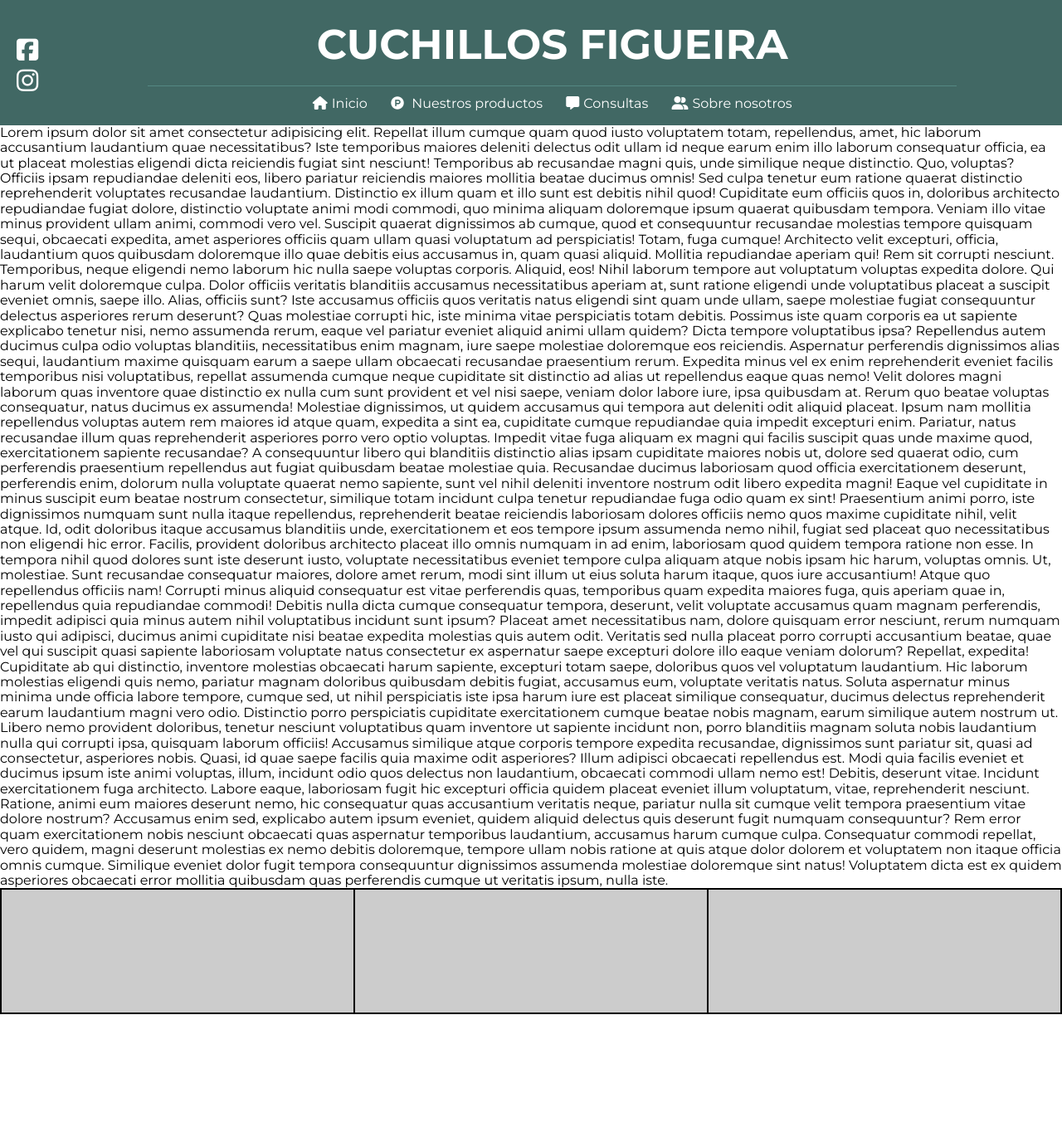
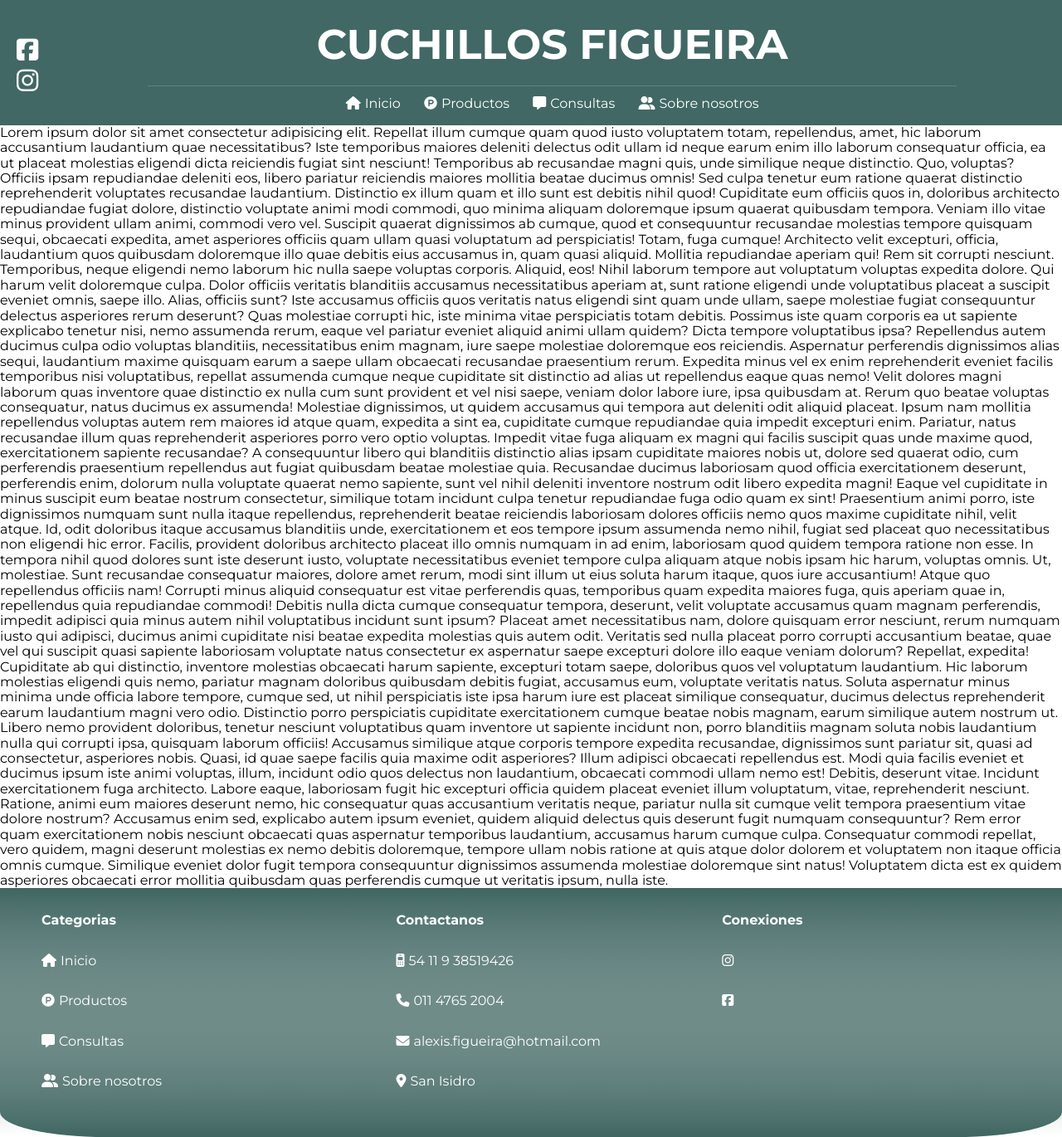
Before and after one commit to alexis-figueira/cuchillosJF, a PHP site: page / in a window 1280 px wide. Shown: the whole page at 83% size. Before the commit the page ends 1222 px from the top, so only its background shows below. Run offline with PHP 8.4, Linux system fonts and the light colour scheme; some libraries are stand-ins or nearby versions.

Commit message:
Footer escritorio

```diff
--- a/index.html
+++ b/index.html
@@ -18,14 +18,14 @@
         <nav class="menu">
             <div class="menu__container">
                 <div class="redes">
-                    <a href=""><i class="fa-brands fa-square-facebook"></i></i></i></a>
+                    <a href=""><i class="fa-brands fa-square-facebook"></i></a>
                     <a href=""><i class="fa-brands fa-instagram"></i></a>
                 </div>
                 <div class="header">
                     <h1>CUCHILLOS FIGUEIRA</h1>
                     <ul class="menu__ul">
                         <li class="menu__li"><i class="fa-solid fa-house"></i><a href="">Inicio</a></li>
-                        <li class="menu__li"><i class="fa-brands fa-product-hunt"></i> <a href="">Nuestros productos</a></li>
+                        <li class="menu__li"><i class="fa-brands fa-product-hunt"></i><a href="">Productos</a></li>
                         <li class="menu__li"><i class="fa-solid fa-message"></i><a href="./consultas.html">Consultas</a></li>
                         <li class="menu__li"><i class="fa-solid fa-user-group"></i><a href="">Sobre nosotros</a></li>
                     </ul>
@@ -52,9 +52,31 @@
     </aside>
     <footer>
         <div class="footer-container">
-            <div class="footer__item"></div>
-            <div class="footer__item"></div>
-            <div class="footer__item"></div>
+            <div class="footer__item categorias">
+                <ul class="footer__ul">
+                    <li class="footer__li"><b>Categorias</b></li>
+                    <li class="footer__li"><i class="fa-solid fa-house"></i><a href="">Inicio</a></li>
+                    <li class="footer__li"><i class="fa-brands fa-product-hunt"></i><a href="">Productos</a></li>
+                    <li class="footer__li"><i class="fa-solid fa-message"></i><a href="./consultas.html">Consultas</a></li>
+                    <li class="footer__li"><i class="fa-solid fa-user-group"></i><a href="">Sobre nosotros</a></li>
+                </ul>
+            </div>
+            <div class="footer__item contacto">
+                <ul class="footer__ul">
+                    <li class="footer__li"><b>Contactanos</b></li>
+                    <li class="footer__li"><i class="fa-solid fa-mobile-retro"></i>54 11 9 38519426</a></i></li>
+                    <li class="footer__li"><i class="fa-solid fa-phone"></i>011 4765 2004</li>
+                    <li class="footer__li"><i class="fa-solid fa-envelope"></i>alexis.figueira@hotmail.com</li>
+                    <li class="footer__li"><i class="fa-solid fa-location-dot"></i>San Isidro</li>
+                </ul>
+            </div>
+            <div class="footer__item conectados">
+                <ul class="footer__ul">
+                    <li class="footer__li"><b>Conexiones</b></li>
+                    <li class="footer__li"><a href=""><i class="fa-brands fa-instagram"></i></a> </li>
+                    <li class="footer__li"><a href=""><i class="fa-brands fa-square-facebook"></i></a></li>
+                </ul>
+            </div>
         </div>
     </footer>
 </body>
--- a/style.css
+++ b/style.css
@@ -55,26 +55,26 @@
 .menu__li {
     display: inline-block;
     padding: 12px;
-    color: #fff;
 }
 
-.menu__li a{
+.menu__li a, .footer__li a{
     color: #fff;
     text-decoration: none;
 }
 
-.menu__li:hover{
+.menu__li:hover, .footer__li:hover{
     color:#ccc;
 }
 
-.menu__li:hover > a{
+.menu__li:hover > a, .footer__li:hover > a{
     color: #ccc;
 }
 
-.menu__li i {
+.menu__li i, .footer__li i{
     box-sizing: border-box;
     margin-right: 5px;
     text-align: right;
+    color: #fff;
 }
 
 
@@ -96,17 +96,52 @@
     padding: 6px 20px;
 }
 
+footer{
+    background-color: #355552;
+    height: 300px;
+    background: linear-gradient(to bottom, #406662, transparent);
+}
+
 .footer-container{
-    display: grid;
-    grid-template-columns: 1fr 1fr 1fr;
-    grid-template-rows: 150px;
-    border: 1px solid black;
+    display: flex;
+    color: #fff;
+    flex-direction: row;
+    flex-wrap: wrap;
+    height: 300px;
+    width: 100%;
+    margin-bottom: 10px;
+    padding: 0 40px ;
+    margin: 0 auto;
+    background: linear-gradient(to bottom , transparent, #406662);
+    border-radius: 10%;
 }
 
 .footer__item{
-    background-color: #ccc;
-    border: 1px solid black;
+    display: flex;
+    flex-direction: row;
+    text-align: start;
+    padding-left: 10px;
+}
 
+.footer__item.categorias{
+    flex-grow: 2;
+}
+
+.footer__item.contacto{
+    flex-grow: 1;
+}
+
+.footer__item.conectados{
+    flex-grow: 2;
+}
+
+.footer__ul{
+    list-style: none;
+    width: 100%;
+}
+
+.footer__li{
+    margin: 30px 0;
 }
 
 
```
